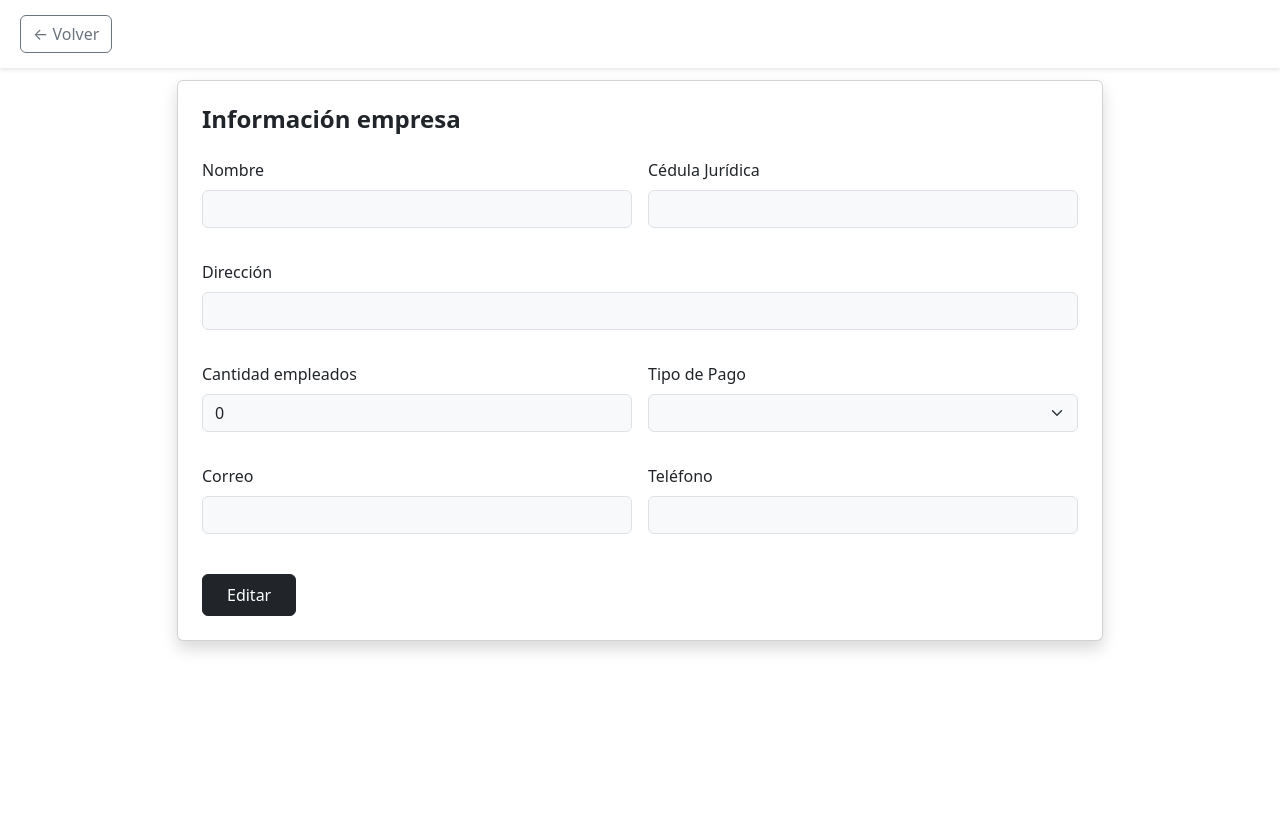
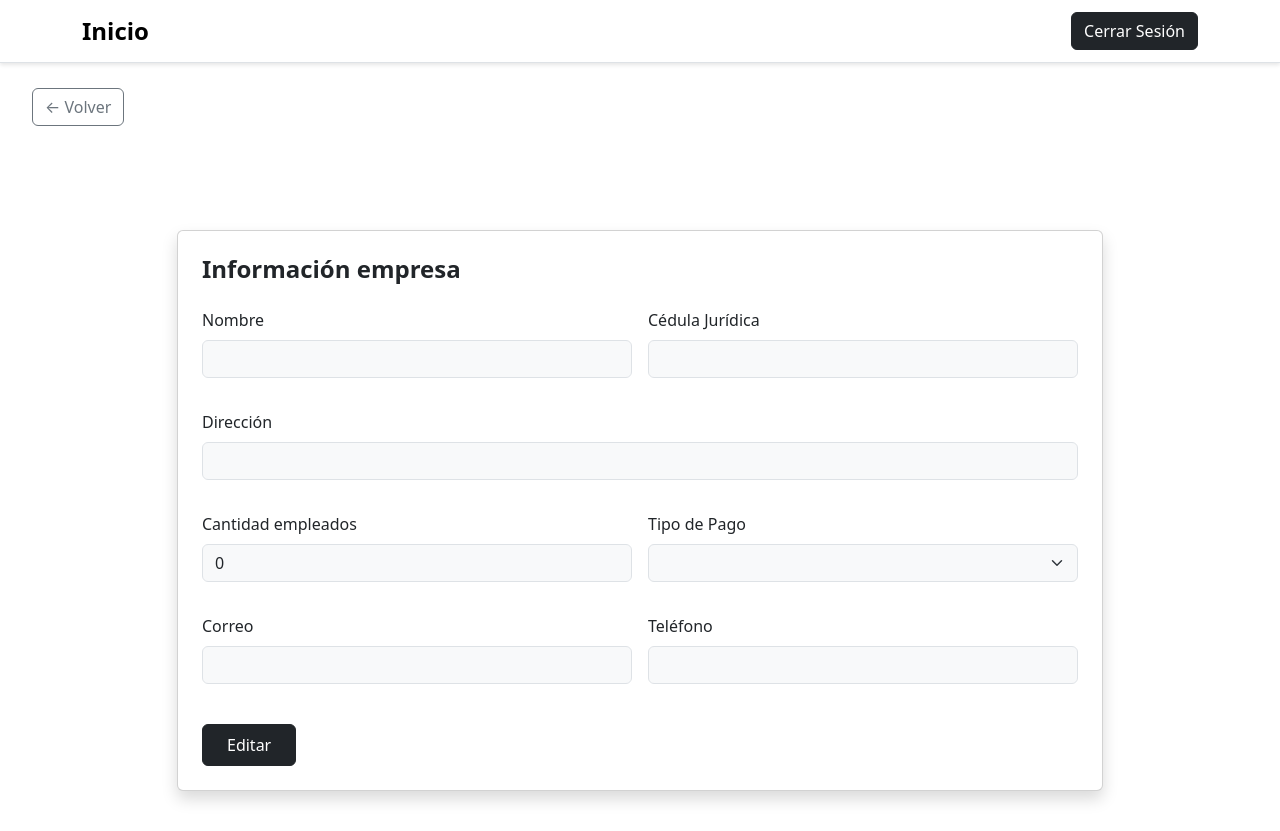
Before and after one commit to luisEChaconC/PI-IngeBases, a Vue app in the folder frontend/: page /view-company-info in a window 1280 px wide. Before the commit the page ends 800 px from the top, so only its background shows below. Built offline with nearby package versions, Linux system fonts and the light colour scheme; no server answers; sample sign-in values are in the browser's storage.

Commit message:
Fix/fixed navigation menu (#45)
Main Changes
Main menu is visible in all views
Some views needed to be centered
Added return buttons that were missing

```diff
--- /dev/null
+++ b/frontend/src/layouts/MainLayout.vue
@@ -0,0 +1,41 @@
+<template>
+  <div class="layout">
+    <MainMenu />
+    <div class="content-area">
+      <router-view />
+    </div>
+  </div>
+</template>
+
+<script>
+import MainMenu from '@/views/MainMenu.vue';
+
+export default {
+  components: { MainMenu },
+};
+</script>
+
+<style scoped>
+.layout {
+  min-height: 100vh;
+  background-color: #f8f9fa;
+}
+
+.content-area {
+  padding-top: 80px;
+  padding-left: 1rem;
+  padding-right: 1rem;
+  min-height: calc(100vh - 80px);
+  box-sizing: border-box;
+  background-color: white;
+}
+
+:deep(.navbar) {
+  position: fixed !important;
+  top: 0;
+  left: 0;
+  right: 0;
+  z-index: 1030;
+  box-shadow: 0 2px 4px rgba(0,0,0,0.1);
+}
+</style>
--- a/frontend/src/router/index.js
+++ b/frontend/src/router/index.js
@@ -1,6 +1,6 @@
+import MainLayout from '@/layouts/MainLayout.vue'
 import SelectChangeBenefit from '../views/SelectChangeBenefit.vue'
 import AddEmployee from '@/views/AddEmployee.vue'
-import MainMenu from '@/views/MainMenu.vue'
 import ViewEmployeeProfile from '../views/ViewEmployeeProfile.vue'
 import { createRouter, createWebHistory } from 'vue-router'
 import CompanyRegistration from '@/views/CompanyRegistration.vue'
@@ -13,16 +13,24 @@ import BenefitCreate from '@/views/BenefitCreate.vue'
 import ViewEmployeeProfileEmployer from '../views/ViewEmployeeProfileEmployer.vue'
 import ViewCompanyInfo from '@/views/ViewCompanyInfo.vue'
 import ViewCompaniesList from '../views/ViewCompaniesList.vue'
-const routes =
-    [
+import HomeView from '../views/HomeView.vue'
+
+const routes = [
     { path: '/', redirect: '/login' },
     { path: '/login', name: 'LoginForm', component: Login },
-        { path: '/add-employee', name: 'AddEmployee', component: AddEmployee},
     { path: '/company-registration', name: 'CompanyRegistration', component: CompanyRegistration },
     { path: '/employer-registration/:companyId', name: 'EmployerRegistration', component: EmployerRegistration, props: true },
-        { path: '/view-employee-profile/:id',name: 'ViewEmployeeProfile',component: ViewEmployeeProfile },
     { path: '/employer-registration', redirect: '/login' },
-        { path: '/view-companies-list',name: 'ViewCompaniesList',component: ViewCompaniesList},
+
+    {
+        path: '/',
+        component: MainLayout,
+        children: [
+
+            { path: '/home-view', name: 'HomeView', component: HomeView },
+            { path: '/add-employee', name: 'AddEmployee', component: AddEmployee},
+            { path: '/view-employee-profile/:id', name: 'ViewEmployeeProfile', component: ViewEmployeeProfile },
+            { path: '/view-companies-list', name: 'ViewCompaniesList', component: ViewCompaniesList},
             { path: '/employees-list', name: 'EmployeesList', component: EmployeesList },
             { path: '/view-employee-profile-employer/:id', name: 'ViewEmployeeProfileEmployer', component: ViewEmployeeProfileEmployer},
             { path: '/benefits', name: 'Benefits', component: BenefitList },
@@ -30,10 +38,10 @@ const routes =
             { path: '/benefit/create', name: 'CreateBenefit', component: BenefitCreate },
             { path: '/select-change-benefit', name: 'SelectChangeBenefit', component: SelectChangeBenefit },
             { path: '/view-employee-profile', name: 'ViewEmployeeProfile', component: ViewEmployeeProfile },
-        { path: '/main-menu', name: 'MainMenu', component: MainMenu },
             { path: '/view-company-info', name: 'ViewCompanyInfo', component: ViewCompanyInfo },
+        ],
+    },
 ]
-
 
 const router = createRouter({
     history: createWebHistory(),
--- a/frontend/src/views/BenefitList.vue
+++ b/frontend/src/views/BenefitList.vue
@@ -2,7 +2,7 @@
   <div class="container mt-5">
       <div class="position-relative mb-4">
         <router-link
-          to="/main-menu"
+          to="/home-view"
           class="btn btn-outline-secondary"
           title="Volver al menú principal"
         >
--- a/frontend/src/views/EmployeesList.vue
+++ b/frontend/src/views/EmployeesList.vue
@@ -2,7 +2,7 @@
   <div class="container my-5">
     <div class="position-relative mb-4">
       <router-link
-        to="/main-menu"
+        to="/home-view"
         class="btn btn-outline-secondary"
         title="Volver al menú principal"
       >
--- /dev/null
+++ b/frontend/src/views/HomeView.vue
@@ -0,0 +1,13 @@
+<template>
+  <div class="home">
+  </div>
+</template>
+
+<script>
+export default {
+  name: "HomeView",
+};
+</script>
+
+<style scoped>
+</style>
--- a/frontend/src/views/LoginForm.vue
+++ b/frontend/src/views/LoginForm.vue
@@ -114,7 +114,7 @@ export default {
           await currentUserService.fetchAndSaveCurrentUserInformationToLocalStorage(this.email);
 
           // Uncomment the following line to enable navigation
-          this.$router.push({ name: "MainMenu" });
+          this.$router.push({ name: "HomeView" });
         }
       } catch (error) {
         // Handle errors that occur during the API call
--- a/frontend/src/views/MainMenu.vue
+++ b/frontend/src/views/MainMenu.vue
@@ -1,8 +1,12 @@
 <template>
-  <div class="bg-light min-vh-100">
-    <nav class="navbar navbar-expand-lg bg-white border-bottom px-3 py-2">
+  <nav class="navbar navbar-expand-lg bg-white border-bottom px-3 py-2 fixed-top">
     <div class="container">
-        <a class="navbar-brand fw-bold fs-4" href="#">Inicio</a>
+     <router-link
+        to="/home-view"
+        class="navbar-brand fw-bold fs-4"
+      >
+        Inicio
+      </router-link>
       <button class="navbar-toggler" type="button" data-bs-toggle="collapse" data-bs-target="#mainNavbar">
         <span class="navbar-toggler-icon"></span>
       </button>
@@ -26,7 +30,6 @@
           </li>
           <li v-if="showOption('viewCompany')" class="nav-item">
             <router-link to="/view-company-info" class="nav-link">Empresa</router-link>
-
           </li>
           <li v-if="showOption('viewEmployees')" class="nav-item">
             <router-link to="/employees-list" class="nav-link">Empleados</router-link>
@@ -40,7 +43,7 @@
               Beneficios
             </router-link>
             <router-link
-              v-else-if="employeeType === 'Collaborator'"
+              v-else-if="employeeType === 'Collaborator' || employeeType === 'Supervisor' || employeeType === 'PayrollManager'"
               to="/select-change-benefit"
               class="nav-link"
             >
@@ -77,7 +80,6 @@
       </div>
     </div>
   </nav>
-  </div>
 </template>
 
 <script>
@@ -132,9 +134,9 @@ export default {
       return permissions[this.employeeType]?.includes(option);
     },
     logout() {
-      // Eliminar datos del usuario
+
       currentUserService.removeCurrentUserInformationFromLocalStorage();
-      // Redirigir al login por ruta
+
       this.$router.push('/login');
     }
   },
@@ -164,4 +166,8 @@ export default {
 .navbar-toggler {
   border-color: rgba(0, 0, 0, 0.1);
 }
+
+.navbar {
+  box-shadow: 0 2px 4px rgba(0,0,0,0.1);
+}
 </style>
--- a/frontend/src/views/SelectChangeBenefit.vue
+++ b/frontend/src/views/SelectChangeBenefit.vue
@@ -2,7 +2,7 @@
   <div class="container my-5">
     <div class="position-relative mb-4">
       <router-link
-          to="/main-menu"
+          to="/home-view"
           class="btn btn-outline-secondary"
           title="Volver al menú principal"
         >
--- a/frontend/src/views/ViewCompaniesList.vue
+++ b/frontend/src/views/ViewCompaniesList.vue
@@ -2,7 +2,7 @@
   <div class="container my-5">
     <div class="position-relative mb-4">
       <router-link
-          to="/main-menu"
+          to="/home-view"
           class="btn btn-outline-secondary"
           title="Volver al menú principal"
         >
--- a/frontend/src/views/ViewCompanyInfo.vue
+++ b/frontend/src/views/ViewCompanyInfo.vue
@@ -1,15 +1,12 @@
 <template>
-  <div>
-    <!-- Barra superior fija con botón de regreso -->
-    <div class="top-bar">
-      <router-link
-        to="/main-menu"
-        class="btn btn-outline-secondary"
-        title="Volver al menú principal"
-      >
-        ← Volver
-      </router-link>
-    </div>
+  <div class="position-relative">
+    <router-link
+      to="/home-view"
+      class="btn btn-outline-secondary position-absolute top-0 start-0 mt-2 ms-3"
+      title="Volver"
+    >
+      ← Volver
+    </router-link>
 
     <!-- Contenido principal con espaciado para evitar la barra superior -->
     <div class="main-content">
@@ -157,14 +154,14 @@ export default {
   padding: 15px 20px;
   box-shadow: 0 2px 4px rgba(0,0,0,0.1);
   position: fixed;
-  top: 0;
+  top: 56px;
   left: 0;
   width: 100%;
   z-index: 1000;
 }
 
 .main-content {
-  padding-top: 80px;
+  padding-top: 150px;
   padding-bottom: 40px;
 }
 
@@ -186,4 +183,5 @@ export default {
   font-size: 1.5rem;
   font-weight: bold;
 }
+
 </style>
--- a/frontend/src/views/ViewEmployeeProfile.vue
+++ b/frontend/src/views/ViewEmployeeProfile.vue
@@ -1,7 +1,7 @@
 <template>
-  <div class="d-flex justify-content-center align-items-center min-vh-100 my-5 position-relative">
+  <div class="d-flex justify-content-center align-items-center position-relative" style="min-height: calc(100vh - 200px);">
     <router-link
-      to="/main-menu"
+      to="/home-view"
       class="btn btn-outline-secondary position-absolute top-0 start-0 m-3"
       title="Volver"
     >
--- a/frontend/src/views/ViewEmployeeProfileEmployer.vue
+++ b/frontend/src/views/ViewEmployeeProfileEmployer.vue
@@ -1,14 +1,24 @@
 <template>
-    <div class="d-flex justify-content-center align-items-center min-vh-100 my-5">
+  <div class="d-flex justify-content-center align-items-center position-relative" style="min-height: calc(100vh - 200px);">
+    <router-link
+      to="/employees-list"
+      class="btn btn-outline-secondary position-absolute top-0 start-0 m-3"
+      title="Volver"
+    >
+      ← Volver
+    </router-link>
+
     <div v-if="loading" class="text-center">
       <div class="spinner-border" role="status">
         <span class="visually-hidden">Cargando...</span>
       </div>
       <p class="mt-2">Cargando información del empleado...</p>
     </div>
+
     <div v-else-if="error" class="alert alert-danger">
       {{ error }}
     </div>
+
     <div v-else class="card w-50">
       <div class="card-body">
         <h2 class="card-title">Perfil de Empleado</h2>
```
Lines whose indentation alone changed are shown as unchanged.
